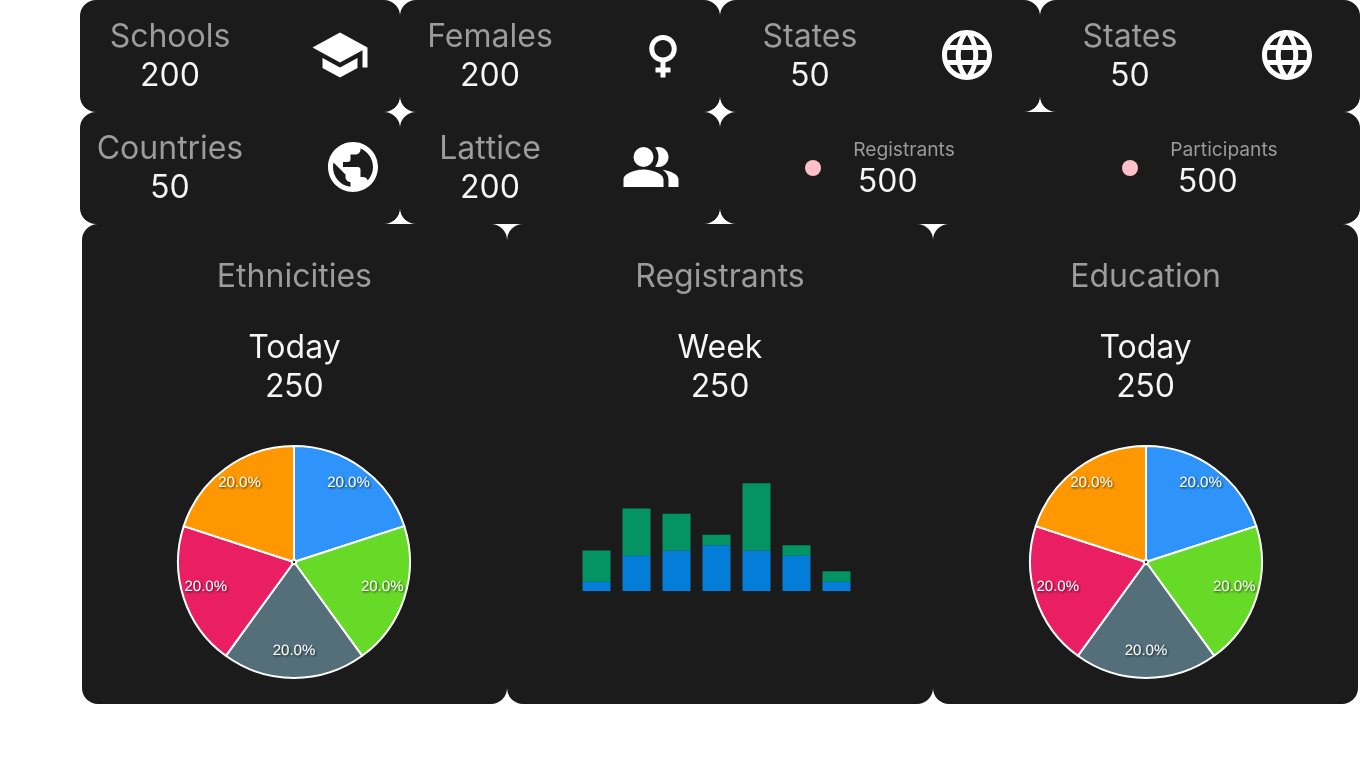
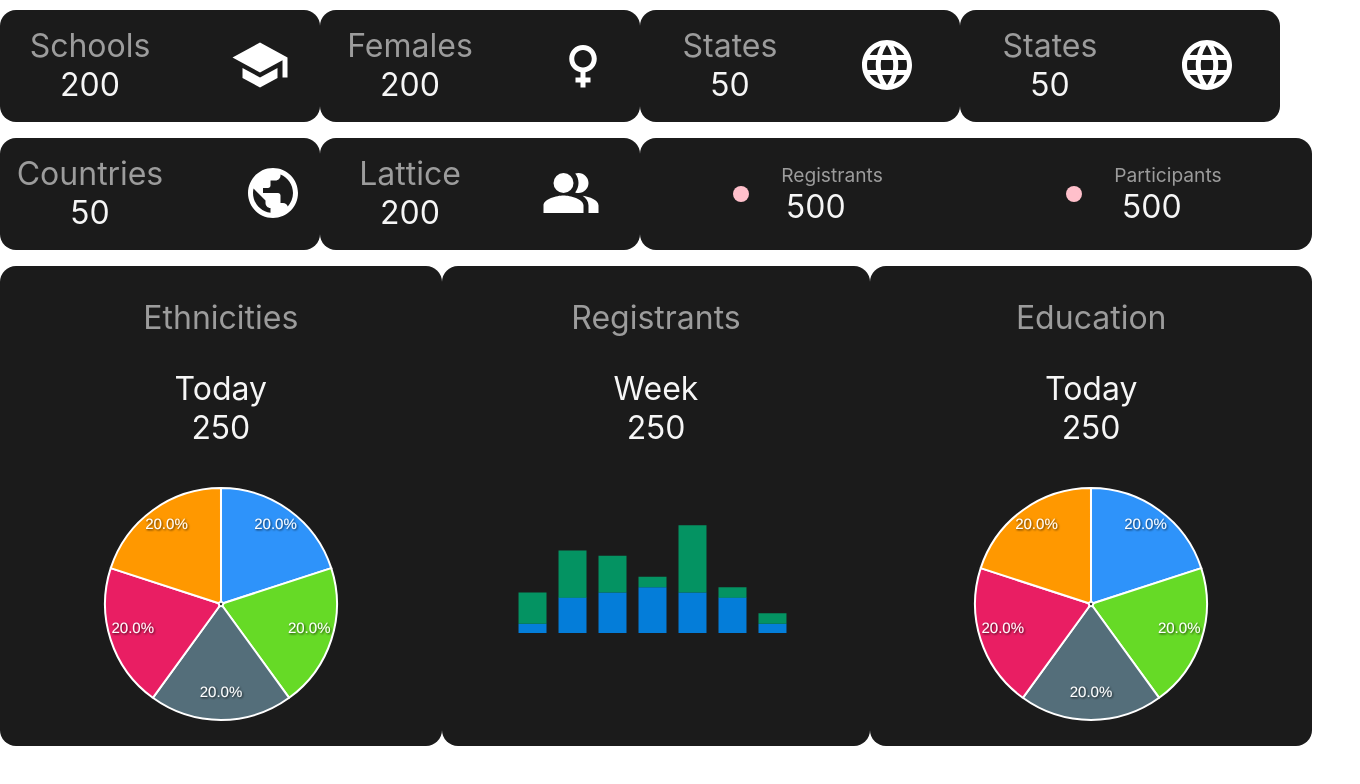
Before and after one commit to nishilfaldu/react-dashboard, a React (Create React App) app: page / in a window 1280 px wide. Shown: the top 784 px of the page, 1360 px wide, since content can reach past the window. Built offline with nearby package versions, Linux system fonts and the light colour scheme.

Commit message:
arranging components

```diff
--- a/src/App.css
+++ b/src/App.css
@@ -1,7 +1,6 @@
 .App {
+  padding-top: 10px;
   text-align: center;
-  align-items: center;
-  justify-content: space-between;
-  padding-left: 10rem;
-
+  /* align-items: center; */
+  justify-content: space-evenly;
 }
--- a/src/components/StatsDashboard.js
+++ b/src/components/StatsDashboard.js
@@ -10,9 +10,11 @@ import PeopleAltIcon from '@mui/icons-material/PeopleAlt';
 import styled from 'styled-components';
 
 const StyledRow = styled.div`
+    // width: 40rem;
     display: flex;
-    justify-content: center;
-    align-items: center;
+    justify-content: space-evenly;
+    padding-bottom: 1rem;
+    // align-items: center;
 `
 
 const StatsDashboard = function(){
--- a/src/styling-properties/propBadgeFigureCard.js
+++ b/src/styling-properties/propBadgeFigureCard.js
@@ -13,7 +13,7 @@ export default {
 
     // Properties of a Card
     cardHeight: "7rem",
-    cardWidth: "40rem",
+    cardWidth: "42rem",
     cardBorderRadius: "1rem",
     colorCardBackground: "#1B1B1B",
 
--- a/src/styling-properties/propBarChart.js
+++ b/src/styling-properties/propBarChart.js
@@ -13,7 +13,7 @@ export default {
 
   // Properties of a Card
   cardHeight: "30rem",
-  cardWidth: "26.6rem",
+  cardWidth: "26.8rem",
   borderRadius: "1rem",
   colorCardBackground: "#1B1B1B",
 
--- a/src/styling-properties/propPieChart.js
+++ b/src/styling-properties/propPieChart.js
@@ -13,7 +13,7 @@ export default {
 
     // Properties of a Card
     cardHeight: "30rem",
-    cardWidth: "26.6rem",
+    cardWidth: "27.6rem",
     borderRadius: "1rem",
     colorCardBackground: "#1B1B1B",
 
```
